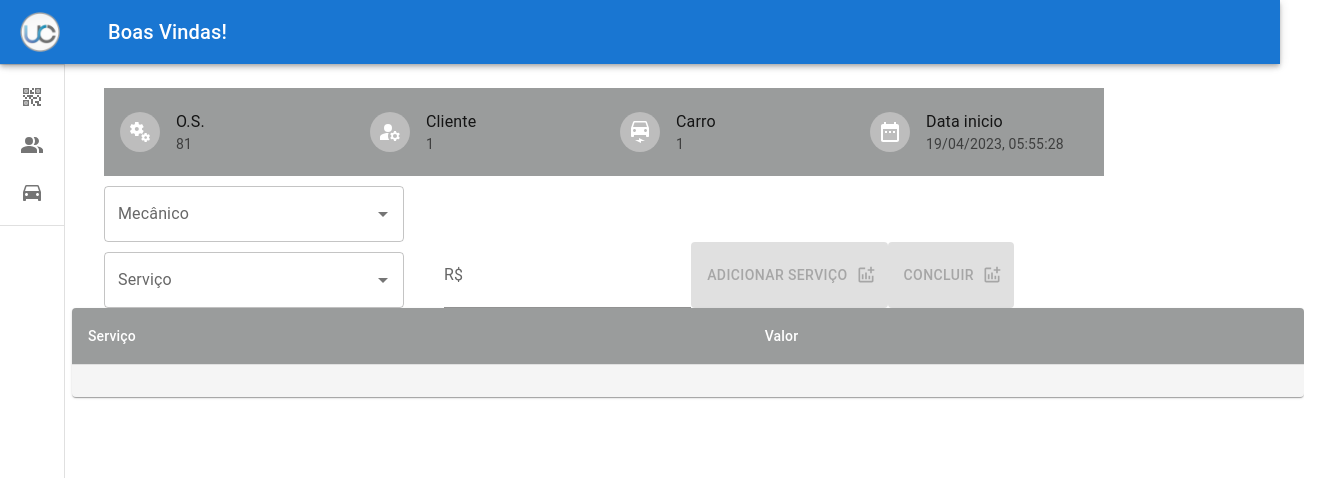
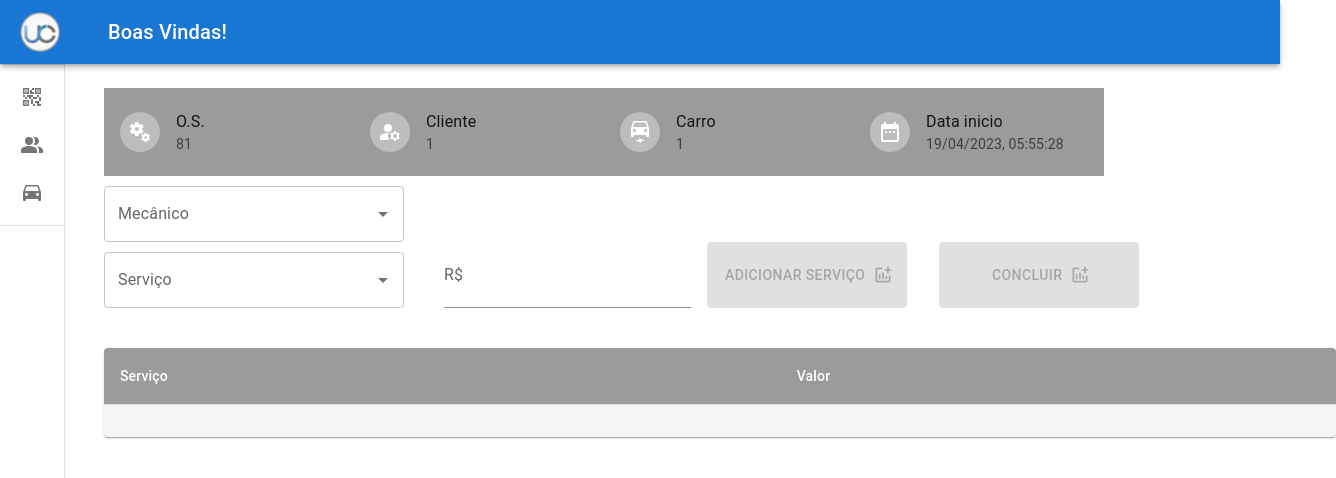
Before and after one commit to m4rcos-dev/Ultracar-service, a React (Create React App) app in the folder app/frontend/: page /start/1/1 in a window 1280 px wide. Shown: the top 478 px of the page, 1336 px wide, since content can reach past the window. Built offline with nearby package versions, Linux system fonts and the light colour scheme.

Commit message:
:lipstick: feat: configure position table orderServices

```diff
--- a/app/frontend/src/components/OrderServicesTable/OrderServiceTable.js
+++ b/app/frontend/src/components/OrderServicesTable/OrderServiceTable.js
@@ -14,7 +14,7 @@ function OrderServiceTable() {
 
   return (
     <StyleTableContainer component={Paper}
-    sx={{ maxWidth: openMenu ? 1600 : 1800, marginLeft: openMenu ? 30 : 6, }}
+    sx={{ maxWidth: openMenu ? 1600 : 1800, marginLeft: openMenu ? 30 : 10, marginTop: 5}}
   >
     <Table sx={{ minWidth: 100, maxWidth: openMenu ? 1600 : 1800 }}
       aria-label="customized table"
--- a/app/frontend/src/components/OrderServicesTable/SelectService.js
+++ b/app/frontend/src/components/OrderServicesTable/SelectService.js
@@ -5,7 +5,7 @@ import { servicesData } from "../../data/ServiceData"
 import { Autocomplete, Box } from "./SelectMechanicStyle";
 import AddchartIcon from '@mui/icons-material/Addchart';
 import { ContextData } from "../../context/ContextData";
-import { useNavigate  } from 'react-router-dom';
+import { useNavigate } from 'react-router-dom';
 
 function SelectService() {
   const { valueContext } = useContext(ContextConfig);
@@ -52,7 +52,7 @@ function SelectService() {
 
   useEffect(() => {
     const isDisableFinal = () => {
-      if(currentService.length > 1) setDisabledFinal(false);
+      if (currentService.length > 1) setDisabledFinal(false);
     }
     isDisableFinal();
   }, [currentService])
@@ -75,6 +75,7 @@ function SelectService() {
         onChange={handelCost}
       />
       <Button
+        sx={{ width: 200, marginLeft: 2, marginRight: 2 }}
         disabled={disabled}
         variant="contained"
         endIcon={<AddchartIcon />}
@@ -84,11 +85,12 @@ function SelectService() {
         Adicionar Serviço
       </Button>
       <Button
+        sx={{ width: 200, marginLeft: 2, marginRight: 2 }}
         disabled={disabledFinal}
         variant="contained"
         endIcon={<AddchartIcon />}
-      // sx={button}
-      onClick={addOs}
+        // sx={button}
+        onClick={addOs}
       >
         Concluir
       </Button>
```
Also changed, not shown: app/frontend/src/components/OrderServicesTable/OrderServiceTableStyle.js (added).
